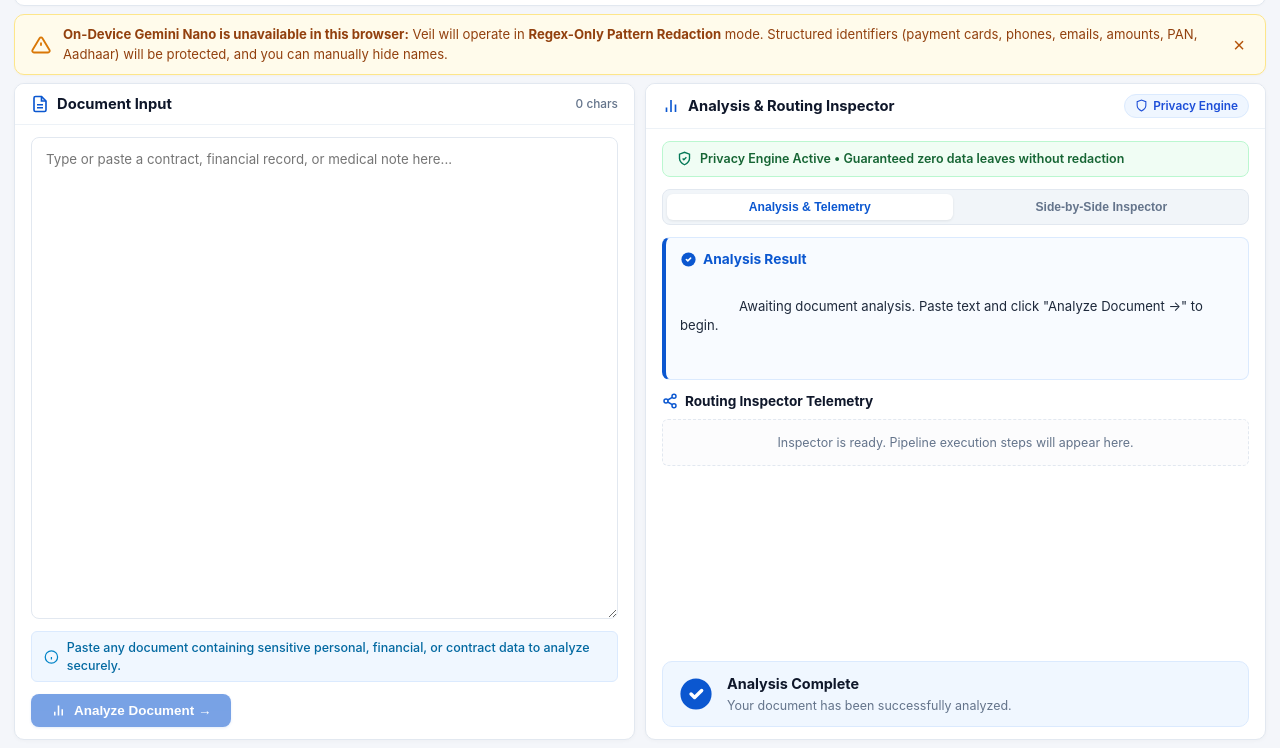
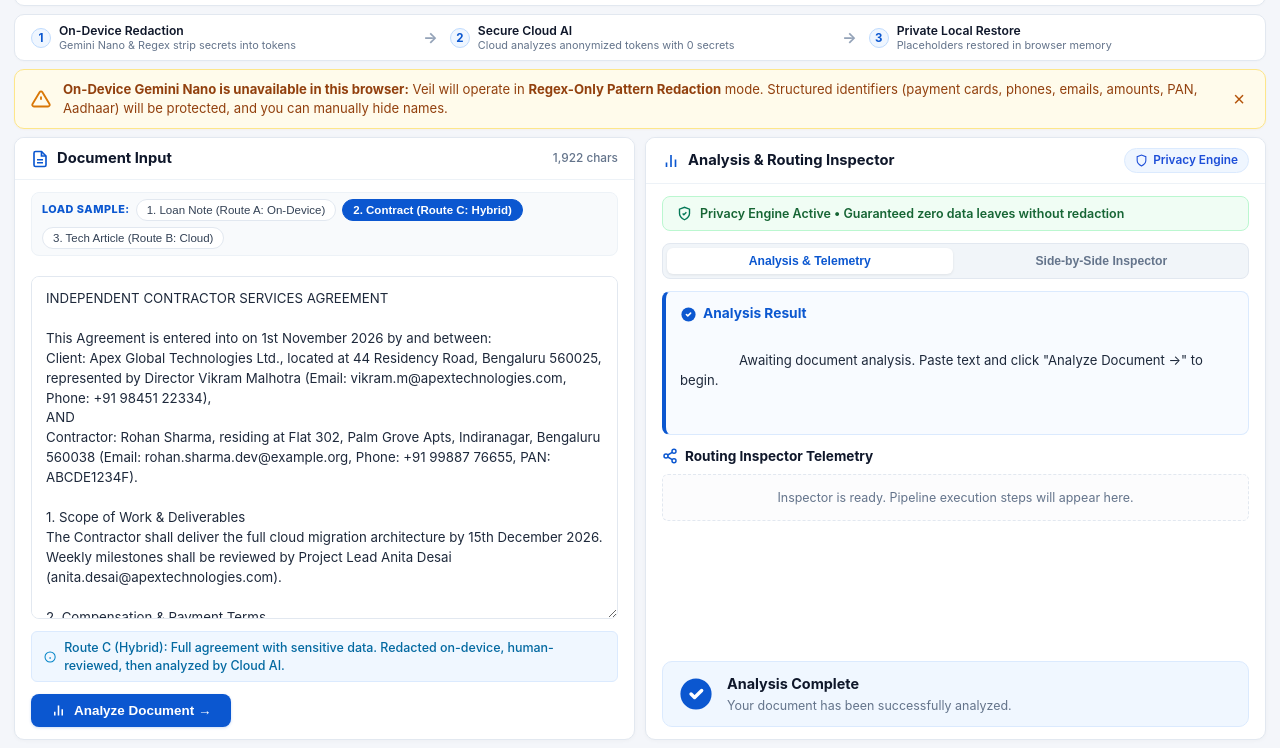
Before and after one commit to akshayaksh1508-creator/Veli, a website built with Vite: page index.html in a window 1280 px wide. Shown: the part 52-800 px from the top of the page. Built offline with nearby package versions, Linux system fonts and the light colour scheme; some packages are replaced by stand-ins of ours; no server answers.

Commit message:
D3-T2: polish and first-run experience (10-second explainer, sample selector, status chips, pre-loaded demo)

```diff
--- a/index.html
+++ b/index.html
@@ -26,6 +26,33 @@
         </div>
       </div>
     </header>
+
+    <!-- "How Veil Protects You" 10-Second Explainer Strip (D3-T2) -->
+    <div class="how-veil-protects">
+      <div class="how-step">
+        <span class="step-num">1</span>
+        <div class="step-text">
+          <strong>On-Device Redaction</strong>
+          <span>Gemini Nano & Regex strip secrets into tokens</span>
+        </div>
+      </div>
+      <div class="how-arrow">&rarr;</div>
+      <div class="how-step">
+        <span class="step-num">2</span>
+        <div class="step-text">
+          <strong>Secure Cloud AI</strong>
+          <span>Cloud analyzes anonymized tokens with 0 secrets</span>
+        </div>
+      </div>
+      <div class="how-arrow">&rarr;</div>
+      <div class="how-step">
+        <span class="step-num">3</span>
+        <div class="step-text">
+          <strong>Private Local Restore</strong>
+          <span>Placeholders restored in browser memory</span>
+        </div>
+      </div>
+    </div>
 
     <!-- On-Device AI Unavailable Warning Banner (D3-T1) -->
     <div id="nano-unavailable-banner" class="banner-notice hidden">
@@ -62,6 +89,14 @@
         </div>
 
         <div class="panel-body">
+          <!-- Quick Load Sample Bar (D3-T2) -->
+          <div class="samples-bar">
+            <span class="samples-label">LOAD SAMPLE:</span>
+            <button type="button" class="sample-btn" data-sample="SAMPLE_1" title="Short note under 1500 chars (Runs 100% on-device)">1. Loan Note (Route A: On-Device)</button>
+            <button type="button" class="sample-btn active" data-sample="SAMPLE_2" title="Full contract with sensitive data (Hybrid pipeline)">2. Contract (Route C: Hybrid)</button>
+            <button type="button" class="sample-btn" data-sample="SAMPLE_3" title="Public non-sensitive text (Direct cloud)">3. Tech Article (Route B: Cloud)</button>
+          </div>
+
           <textarea
             id="doc-input"
             class="doc-input"
--- a/src/main.js
+++ b/src/main.js
@@ -109,7 +109,7 @@ function updateCharCount() {
 
 docInput?.addEventListener('input', updateCharCount);
 
-// Sample document buttons fill the textarea & toggle active state
+// Sample document buttons fill the textarea & toggle active state (D3-T2)
 document.querySelectorAll('.sample-btn').forEach(btn => {
   btn.addEventListener('click', () => {
     document.querySelectorAll('.sample-btn').forEach(b => b.classList.remove('active'));
@@ -123,13 +123,13 @@ document.querySelectorAll('.sample-btn').forEach(btn => {
       // Update bottom contextual callout based on sample
       if (calloutText) {
         if (key === 'SAMPLE_1') {
-          calloutText.textContent = 'Rahul Mehta at 98450 12345 will confirm. Email him at rahul.mehta@example.com.';
+          calloutText.textContent = 'Route A (On-Device): Short note under 1,500 chars. Analyzed 100% on Gemini Nano without cloud network calls.';
         } else if (key === 'SAMPLE_2') {
-          calloutText.textContent = 'Payments shall be made via NEFT/RTGS to Contractor\'s designated bank account:';
+          calloutText.textContent = 'Route C (Hybrid): Full agreement with sensitive data. Redacted on-device, human-reviewed, then analyzed by Cloud AI.';
         } else if (key === 'SAMPLE_3') {
-          calloutText.textContent = 'Public infrastructure article with zero personal or financial identifiable data.';
+          calloutText.textContent = 'Route B (Direct Cloud): Long public technical article with zero PII. Sent directly to Cloud AI.';
         } else {
-          calloutText.textContent = 'Tricky entities: Luhn card validation, phone overlaps, and addresses.';
+          calloutText.textContent = 'Edge cases: Luhn card validation, phone overlaps, and addresses.';
         }
       }
     }
@@ -603,9 +603,12 @@ btnAnalyze?.addEventListener('click', async () => {
   }
 });
 
-// Initialize on page load
+// Initialize on page load (D3-T2: First-Run Experience)
 initStatus();
+if (docInput && SAMPLES.SAMPLE_2) {
+  docInput.value = SAMPLES.SAMPLE_2.text;
+  if (calloutText) {
+    calloutText.textContent = 'Route C (Hybrid): Full agreement with sensitive data. Redacted on-device, human-reviewed, then analyzed by Cloud AI.';
+  }
+}
 updateCharCount();
-if (calloutText) {
-  calloutText.textContent = 'Paste any document containing sensitive personal, financial, or contract data to analyze securely.';
-}
--- a/src/styles.css
+++ b/src/styles.css
@@ -116,21 +116,79 @@ header {
   background: #f59e0b;
 }
 
-/* Load Sample Bar */
-.samples-bar {
+/* "How Veil Protects You" Explainer Strip (D3-T2) */
+.how-veil-protects {
   background: var(--bg-card);
-  padding: 8px 14px;
+  border: 1px solid var(--border-card);
   border-radius: var(--radius-card);
+  padding: 8px 16px;
+  display: flex;
+  align-items: center;
+  justify-content: space-between;
+  gap: 12px;
+  box-shadow: 0 1px 2px rgba(15, 23, 42, 0.02);
+}
+
+.how-step {
   display: flex;
   align-items: center;
   gap: 8px;
+  flex: 1;
+}
+
+.step-num {
+  width: 20px;
+  height: 20px;
+  border-radius: 50%;
+  background: #eff6ff;
+  color: var(--primary-blue);
+  border: 1px solid #bfdbfe;
+  font-size: 0.72rem;
+  font-weight: 700;
+  display: flex;
+  align-items: center;
+  justify-content: center;
+  flex-shrink: 0;
+}
+
+.step-text {
+  display: flex;
+  flex-direction: column;
+  line-height: 1.25;
+}
+
+.step-text strong {
+  font-size: 0.76rem;
+  color: var(--text-title);
+  font-weight: 600;
+}
+
+.step-text span {
+  font-size: 0.68rem;
+  color: var(--text-muted);
+}
+
+.how-arrow {
+  color: #94a3b8;
+  font-weight: 700;
+  font-size: 0.95rem;
+}
+
+/* Load Sample Bar */
+.samples-bar {
+  background: #f8fafc;
+  padding: 6px 10px;
+  border-radius: 8px;
+  display: flex;
+  align-items: center;
+  gap: 6px;
   flex-wrap: wrap;
-  border: 1px solid var(--border-card);
-  box-shadow: 0 1px 3px rgba(15, 23, 42, 0.02);
+  border: 1px solid var(--border-subtle);
+  margin-bottom: 8px;
 }
 
 .samples-label {
-  font-size: 0.72rem;
+  font-size: 0.68rem;
   font-weight: 800;
   color: var(--primary-blue);
   letter-spacing: 0.5px;
@@ -140,16 +198,16 @@ header {
   background: #ffffff;
   border: 1px solid var(--border-card);
   color: #334155;
-  padding: 5px 14px;
+  padding: 4px 10px;
   border-radius: var(--radius-btn);
-  font-size: 0.76rem;
+  font-size: 0.72rem;
   font-weight: 500;
   cursor: pointer;
   transition: all 0.15s ease;
 }
 
 .sample-btn:hover {
-  background: #f8fafc;
+  background: #eff6ff;
   border-color: var(--primary-blue);
   color: var(--primary-blue);
 }
```
